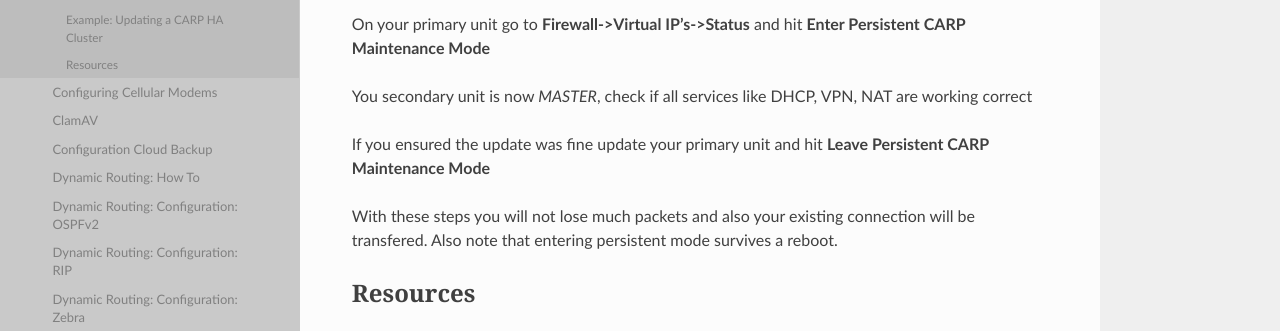
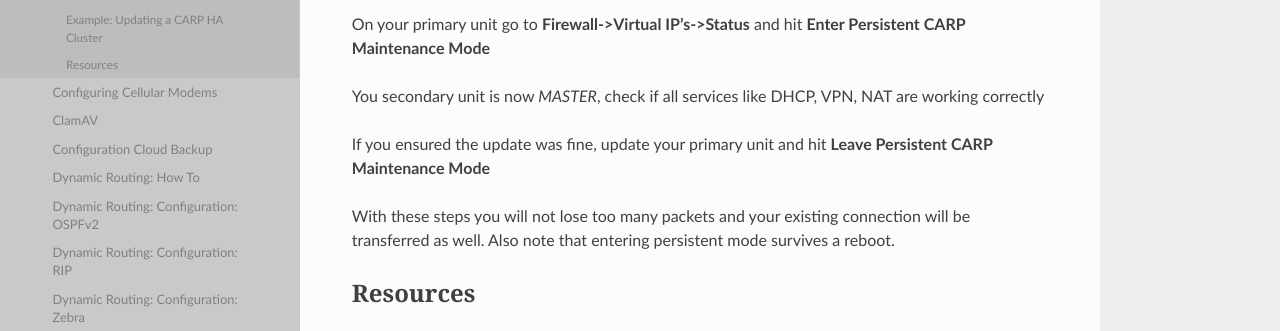
Before and after one commit to opnsense/docs, a Sphinx documentation site: the page built from source/manual/how-tos/carp.rst, in a window 1280 px wide and 900 px high, scrolled down 4659 px. Shown: the part 334-665 px from the top of the window. Built offline with Sphinx 7.4.7 and the Read the Docs theme 2.0.0, drawn with Linux system fonts in a browser that asks for light colours; nearby versions of some CDN libraries; some web fonts are replaced; library files that are not in the unit come from our copies.

Commit message:
Fix typos

```diff
--- a/source/manual/captiveportal.rst
+++ b/source/manual/captiveportal.rst
@@ -51,8 +51,8 @@ given page Different sources can be used to authenticate a user in a zone:
 Voucher Manager
 ---------------
 OPNsense's Captive Portal has an easy voucher creation system that exports the
-vouchers to a csv file for use with you favorite application. The export allows
-you to print vouchers by merging them with your word or open office template and
+vouchers to a csv file for use with your favorite application. The export allows
+you to print vouchers by merging them with your Microsoft Word or LibreOffice template and
 create a good looking handout with your logo and company style.
 
 -----------------------
--- a/source/manual/how-tos/accounting.rst
+++ b/source/manual/how-tos/accounting.rst
@@ -13,7 +13,7 @@ this setup, a different operating system might result in some paths
 being different.
 
 User limits on the OPNsense firewall are set right after login, the
-Radius server should tell the firewall how much resources are left for
+Radius server should tell the firewall how many resources are left for
 the user that logged in successfully. A normal login sequence look like
 this:
 
--- a/source/manual/how-tos/carp.rst
+++ b/source/manual/how-tos/carp.rst
@@ -261,10 +261,10 @@ these steps:
 
 - Update your secondary unit and wait until it is online again
 - On your primary unit go to **Firewall->Virtual IP's->Status** and hit **Enter Persistent CARP Maintenance Mode**
-- You secondary unit is now *MASTER*, check if all services like DHCP, VPN, NAT are working correct
-- If you ensured the update was fine update your primary unit and hit **Leave Persistent CARP Maintenance Mode**
+- You secondary unit is now *MASTER*, check if all services like DHCP, VPN, NAT are working correctly
+- If you ensured the update was fine, update your primary unit and hit **Leave Persistent CARP Maintenance Mode**
 
-With these steps you will not lose much packets and also your existing connection will be transfered.
+With these steps you will not lose too many packets and your existing connection will be transferred as well.
 Also note that entering persistent mode survives a reboot.
 
 ---------
--- a/source/manual/how-tos/insight.rst
+++ b/source/manual/how-tos/insight.rst
@@ -16,7 +16,7 @@ powerful.
 
 
 Insight offers a full set of analysis tools, ranging from a graphical overview to
-a csv exporter for further analysis with you favorite spreadsheet.
+a csv exporter for further analysis with your favorite spreadsheet.
 
 
 ---------------
```
